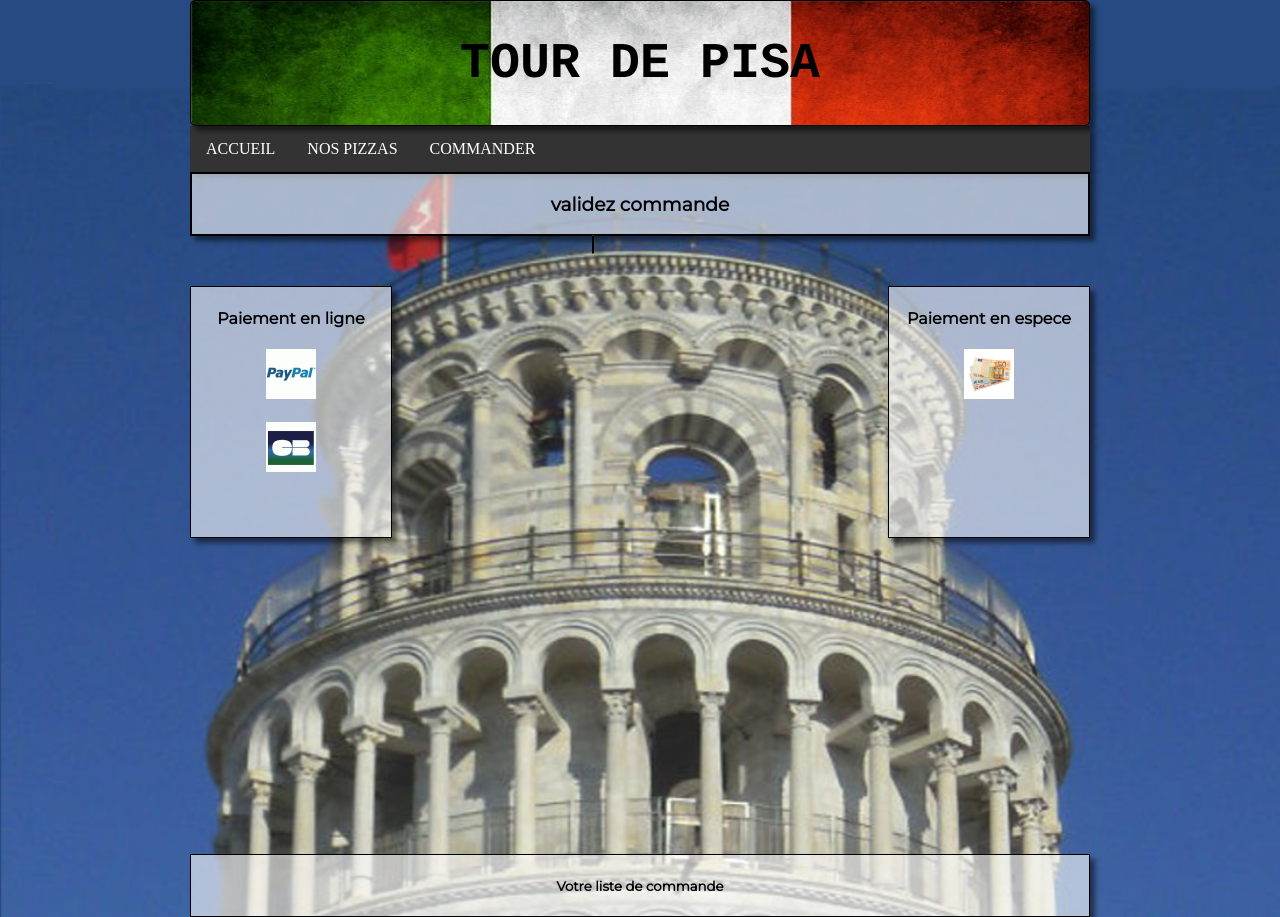
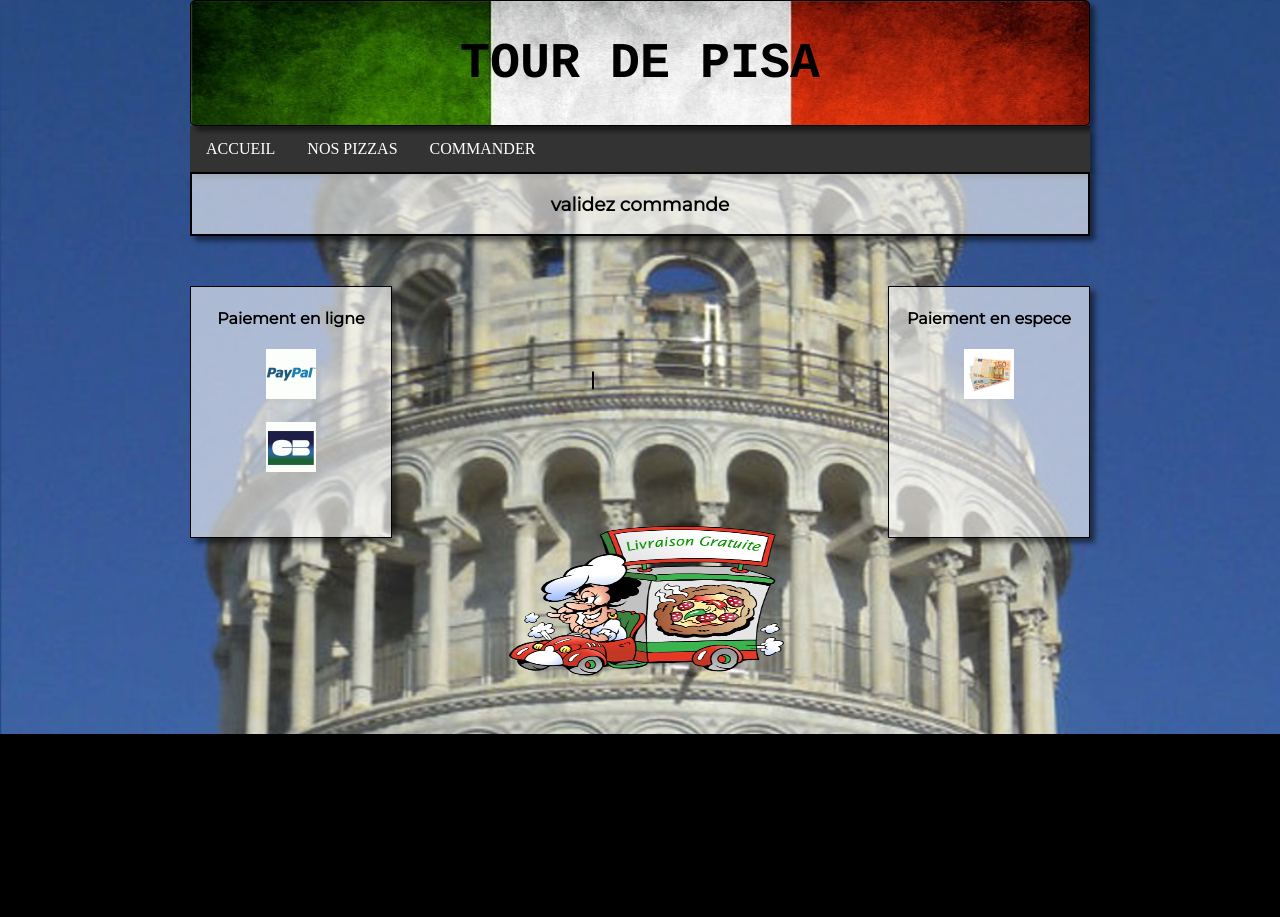
Before and after one commit to Audrey88/pizza, a PHP site: page /valid.html in a window 1280 px wide. After the commit the page ends 734 px from the top, so only its background shows below. Run offline with PHP 8.4, Linux system fonts and the light colour scheme.

Commit message:
modification visu

```diff
--- a/css.css
+++ b/css.css
@@ -106,14 +106,14 @@ li a:hover {
 
 }
 
-#stefano{ margin-top: 80px;
+#stefano{ margin-top: 70px;
 		display: inline;
 		float:left;
 
 }
 
 #livraison{ position: relative;
-	bottom:-150px;
+	bottom:-175px;
 		display: inline;
 		float:center;
 		}
@@ -125,7 +125,7 @@ li a:hover {
 		border-radius: 5px;
 		box-shadow: 5px 5px 5px rgba(0,0,0,0.5);
 		width: 500px;
-		height: 250px;
+		height: 22S0px;
 		text-align: center;
 		float: right;
 		display: inline;
--- a/valid.css
+++ b/valid.css
@@ -78,14 +78,6 @@ li a:hover {
 	font-family: Montserrat;
 }
 
-#lcommand{
-border: 1px solid black;
-margin-top: 600px;
-text-align: center;
-box-shadow: 5px 5px 5px rgba(0,0,0,0.5);
-background-color:rgba(255, 255, 255, 0.6);
-font-family: Montserrat;
-}
 
 html{
     background: url("res/backcom.png")  center center #000;
@@ -116,3 +108,9 @@ body{
 		background-color: rgba(255, 255, 255, 0.6);
 		font-weight: bold;
 }
+#livraison{ position: relative;
+	bottom:-290px;
+	left: -85px;
+		display: inline;
+		float:center;
+		}
--- a/valid.html
+++ b/valid.html
@@ -5,6 +5,7 @@
 		<link rel="stylesheet" type="text/css" href="valid.css">
 </head>
 <body>
+
 <div id="Nom">
 
 <h1>TOUR DE PISA<h1>
@@ -32,7 +33,7 @@
 	</div>
 
 
-	<div id="lcommand"> <h5> Votre liste de commande </h5></div>
+<div id="livraison"> <img src="res/livraison.png" height="150px" width="275px">
 
 </body>
 
```
Also changed, not shown: pizzas.css (+16 -2 lines), pizzas.php (+7 -0 lines).
